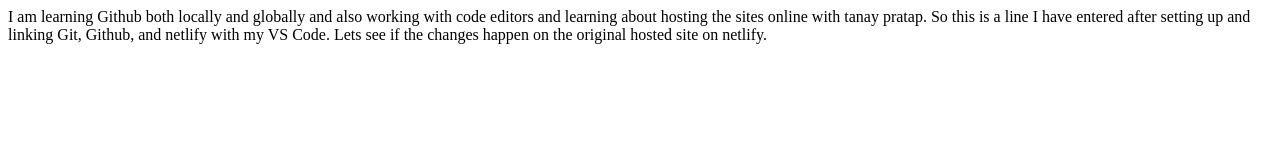
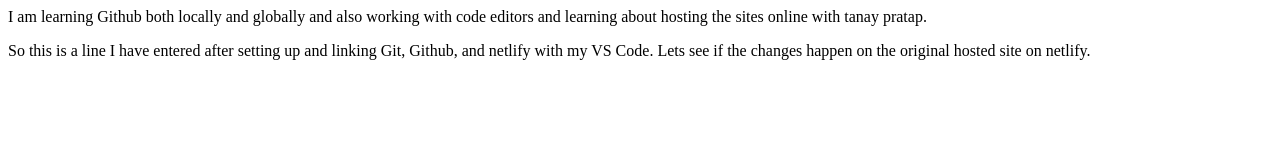
Before and after one commit to jahid-aktar/levelone, a plain HTML site: page index.html in a window 1280 px wide. Drawn offline with Linux system fonts and the light colour scheme.

Commit message:
Paragraph added

```diff
--- a/index.html
+++ b/index.html
@@ -7,8 +7,10 @@
     <title>Neog Camp Level One</title>
 </head>
 <body>
-    I am learning Github both locally and globally and also working with code editors and learning about hosting the sites online with tanay pratap.
+    I am learning Github both locally and globally and also working with code editors
+    and learning about hosting the sites online with tanay pratap.
 
- So this is a line I have entered after setting up and linking Git, Github, and netlify with my VS Code. Lets see if the changes happen on the original hosted site on netlify.
+<p>So this is a line I have entered after setting up and linking Git, Github, and netlify
+ with my VS Code. Lets see if the changes happen on the original hosted site on netlify. </p>
 </body>
 </html>
```
